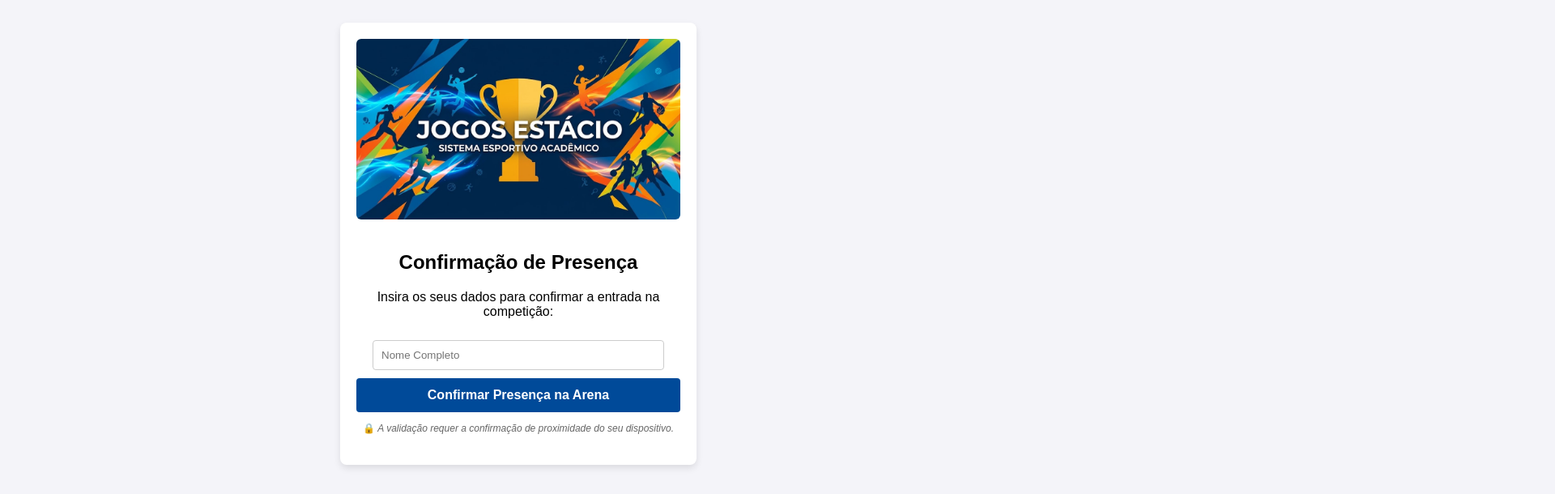
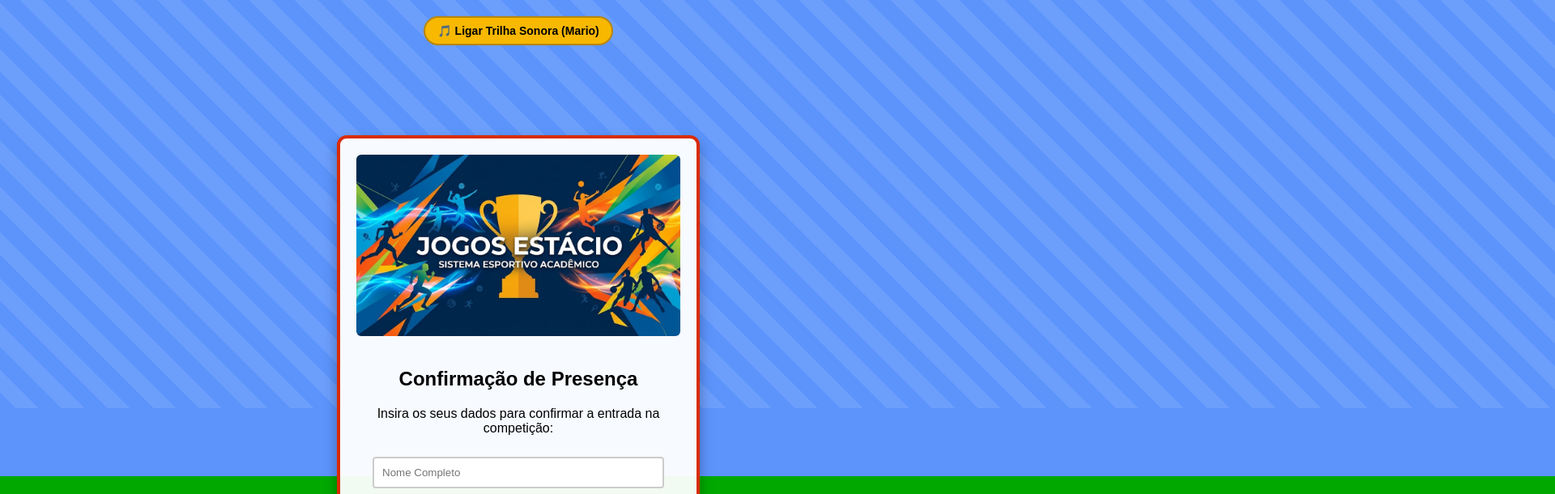
Before and after one commit to evetonryan/jogos-estacio-ponto, a website: page public/index.html in a window 1280 px wide. Shown: the top 610 px of the page at 81% size, 1920 px wide, since content can reach past the window. Drawn offline with Linux system fonts and the light colour scheme.

Commit message:
Enhance index.html with Mario theme and styles
Updated styles for a Super Mario themed background and improved button styles.

```diff
--- a/public/index.html
+++ b/public/index.html
@@ -5,17 +5,96 @@
     <meta name="viewport" content="width=device-width, initial-scale=1.0">
     <title>Jogos Estácio - Registo de Ponto</title>
     <style>
-        body { font-family: Arial, sans-serif; text-align: center; background-color: #f4f4f9; padding: 20px; }
-        .container { max-width: 400px; margin: auto; background: white; padding: 20px; border-radius: 8px; box-shadow: 0 4px 8px rgba(0,0,0,0.1); }
+        /* Fundo animado inspirado no estilo Super Mario (Céu azul com gradiente e nuvens/movimento) */
+        body {
+            font-family: Arial, sans-serif;
+            text-align: center;
+            background: linear-gradient(to bottom, #5c94fc 0%, #5c94fc 70%, #00a800 70%, #00a800 100%);
+            background-size: 100% 100%;
+            min-height: 100vh;
+            margin: 0;
+            display: flex;
+            flex-direction: column;
+            justify-content: center;
+            align-items: center;
+            padding: 20px;
+            overflow-x: hidden;
+            position: relative;
+        }
+
+        /* Efeito de nuvens ou blocos decorativos a passar no fundo */
+        .fundo-animado {
+            position: absolute;
+            top: 0;
+            left: 0;
+            width: 200%;
+            height: 60%;
+            background-image: repeating-linear-gradient(45deg, rgba(255,255,255,0.1) 0, rgba(255,255,255,0.1) 20px, transparent 20px, transparent 40px);
+            animation: moverFundo 20s linear infinite;
+            z-index: 1;
+            pointer-events: none;
+        }
+
+        @keyframes moverFundo {
+            0% { transform: translateX(0); }
+            100% { transform: translateX(-50%); }
+        }
+
+        .container {
+            max-width: 400px;
+            width: 100%;
+            margin: auto;
+            background: rgba(255, 255, 255, 0.95);
+            padding: 20px;
+            border-radius: 12px;
+            box-shadow: 0 8px 16px rgba(0,0,0,0.3);
+            position: relative;
+            z-index: 2;
+            border: 4px solid #d92b04; /* Estilo arcade/Mario */
+        }
+
         img { width: 100%; border-radius: 6px; margin-bottom: 15px; }
-        input { width: 90%; padding: 10px; margin: 10px 0; border: 1px solid #ccc; border-radius: 4px; box-sizing: border-box; }
-        button { background-color: #004a99; color: white; border: none; padding: 12px 20px; width: 100%; border-radius: 4px; font-size: 16px; cursor: pointer; font-weight: bold; }
-        button:hover { background-color: #003366; }
+        input { width: 90%; padding: 10px; margin: 10px 0; border: 2px solid #ccc; border-radius: 4px; box-sizing: border-box; }
+
+        button.btn-principal {
+            background-color: #d92b04; /* Vermelho estilo Mario */
+            color: white;
+            border: none;
+            padding: 12px 20px;
+            width: 100%;
+            border-radius: 4px;
+            font-size: 16px;
+            cursor: pointer;
+            font-weight: bold;
+            box-shadow: 0 4px #9b1d02;
+        }
+        button.btn-principal:active { transform: translateY(2px); box-shadow: 0 2px #9b1d02; }
+        button.btn-principal:hover { background-color: #f13c10; }
+
+        .btn-musica {
+            background-color: #f8b800;
+            color: #000;
+            border: 2px solid #b8860b;
+            padding: 8px 15px;
+            border-radius: 20px;
+            font-size: 14px;
+            cursor: pointer;
+            font-weight: bold;
+            margin-bottom: 15px;
+            z-index: 2;
+            position: relative;
+        }
+
         #mensagem { margin-top: 15px; font-weight: bold; }
-        .dica-seguranca { font-size: 12px; color: #666; margin-top: 12px; line-height: 1.4; }
+        .dica-seguranca { font-size: 12px; color: #555; margin-top: 12px; line-height: 1.4; }
     </style>
 </head>
 <body>
+
+    <div class="fundo-animado"></div>
+
+    <!-- Botão para ativar a música (devido às regras dos navegadores) -->
+    <button class="btn-musica" onclick="tocarMusica()">🎵 Ligar Trilha Sonora (Mario)</button>
 
     <div class="container">
         <img src="banner.jpg" alt="Banner Jogos Estácio">
@@ -24,7 +103,7 @@
 
         <input type="text" id="nome" placeholder="Nome Completo" required>
 
-        <button onclick="capturarPonto()">Confirmar Presença na Arena</button>
+        <button class="btn-principal" onclick="capturarPonto()">Confirmar Presença na Arena</button>
 
         <p class="dica-seguranca">
             🔒 <i>A validação requer a confirmação de proximidade do seu dispositivo.</i>
@@ -33,7 +112,32 @@
         <p id="mensagem"></p>
     </div>
 
+    <!-- Elemento de áudio com a musiquinha (usando um link público livre do tema do Mario) -->
+    <audio id="audioFundo" loop>
+        <source src="https://vgmsite.com/soundtracks/super-mario-bros/sfzffzbu/01%20Ground%20Theme.mp3" type="audio/mpeg">
+    </audio>
+
     <script>
+        let musicaLigada = false;
+
+        function tocarMusica() {
+            const audio = document.getElementById('audioFundo');
+            const btn = document.querySelector('.btn-musica');
+
+            if (!musicaLigada) {
+                audio.play().then(() => {
+                    musicaLigada = true;
+                    btn.innerText = '🔇 Desligar Trilha Sonora';
+                }).catch(e => {
+                    alert('O navegador bloqueou o autoplay. Tente clicar novamente.');
+                });
+            } else {
+                audio.pause();
+                musicaLigada = false;
+                btn.innerText = '🎵 Ligar Trilha Sonora (Mario)';
+            }
+        }
+
         function capturarPonto() {
             const nome = document.getElementById('nome').value.trim();
             const msg = document.getElementById('mensagem');
@@ -52,7 +156,6 @@
             msg.style.color = '#004a99';
             msg.innerText = 'A validar proximidade da arena...';
 
-            // Recolher informações do dispositivo/navegador
             const infoDispositivo = {
                 userAgent: navigator.userAgent,
                 plataforma: navigator.platform,
```
